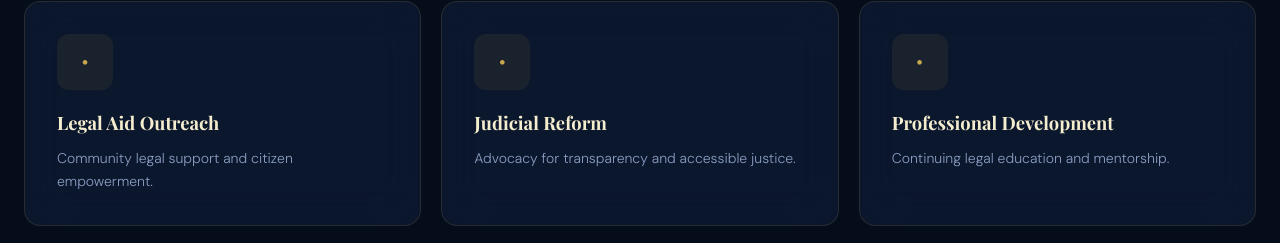
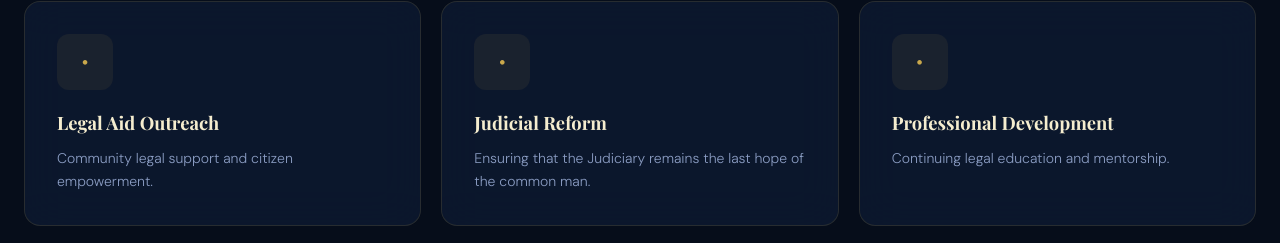
Before and after one commit to aaronKigun/plbf, a Next.js app: page / in a window 1280 px wide. Shown: the part 3810-4053 px from the top of the page. Built offline with nearby package versions, Linux system fonts and the light colour scheme; no server answers; the database is empty; a web font is replaced by a local one.

Commit message:
On branch main  Your branch is up to date with 'origin/main'.
 Changes to be committed:
	modified:   app/page.tsx

```diff
--- a/app/page.tsx
+++ b/app/page.tsx
@@ -75,7 +75,7 @@ export default function HomePage() {
 
   const fallbackProgrammes = [
     { title: 'Legal Aid Outreach', description: 'Community legal support and citizen empowerment.' },
-    { title: 'Judicial Reform', description: 'Advocacy for transparency and accessible justice.' },
+    { title: 'Judicial Reform', description: 'Ensuring that the Judiciary remains the last hope of the common man.' },
     { title: 'Professional Development', description: 'Continuing legal education and mentorship.' }
   ];
 
```
